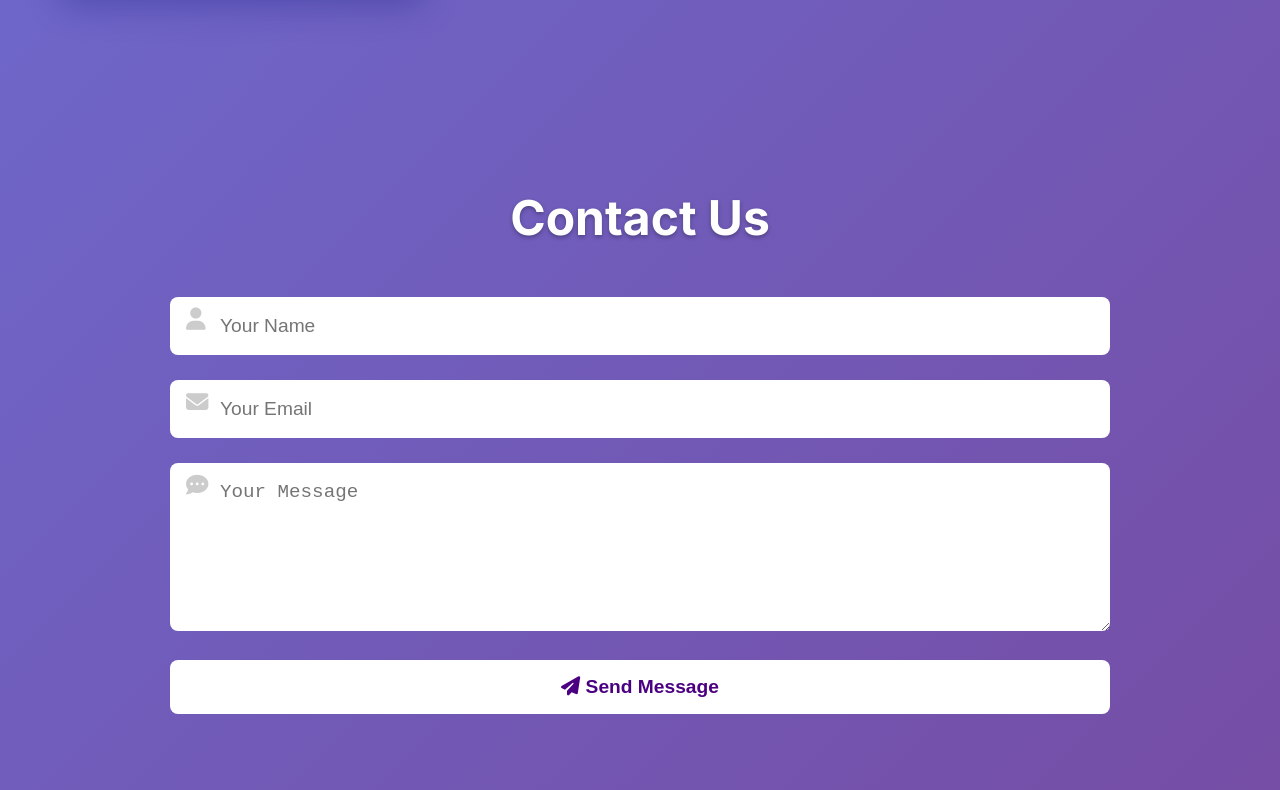
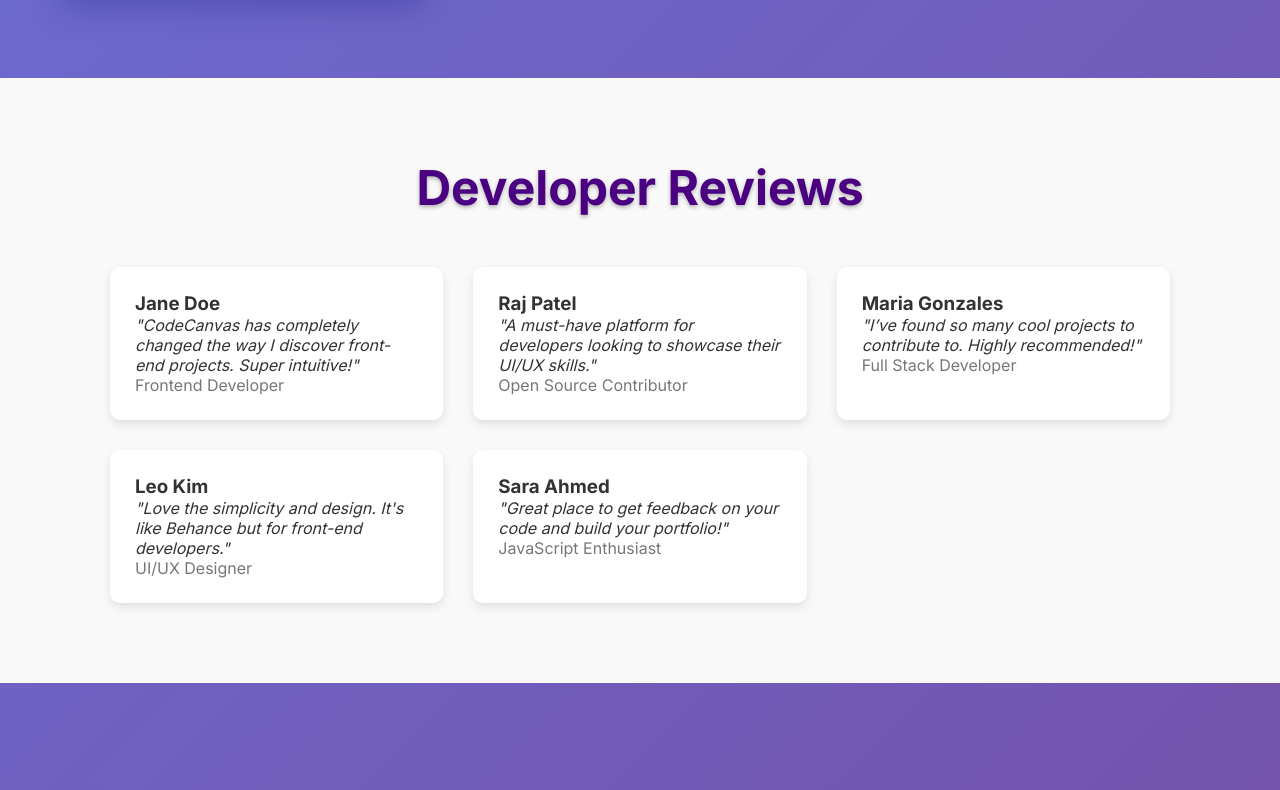
Before and after one commit to outs25/CodeCanvas--outs, a plain HTML site: page index.html in a window 1280 px wide. Shown: the part 1956-2746 px from the top of the page. Drawn offline with Linux system fonts and the light colour scheme.

Commit message:
Reviews page added

```diff
--- a/index.html
+++ b/index.html
@@ -1,4 +1,3 @@
-
 <!DOCTYPE html>
 <html lang="en">
 <head>
@@ -9,7 +8,6 @@
     <link href="https://fonts.googleapis.com/css2?family=Inter:wght@400;600;700&display=swap" rel="stylesheet">
     <link rel="stylesheet" href="style.css">
     <link rel="stylesheet" href="https://cdnjs.cloudflare.com/ajax/libs/font-awesome/6.4.0/css/all.min.css">
-
 </head>
 <body>
     <header class="header">
@@ -21,15 +19,14 @@
                     <a href="#" class="nav-link">Browse</a>
                     <a href="#" class="nav-link">Submit</a>
                     <a href="#" class="nav-link">About</a>
+                    <a href="#reviews" class="nav-link">Reviews</a>
                     <a href="#contact" class="nav-link">Contact Us</a>
-
                     <a href="https://github.com/yourusername/codecanvas" class="btn-primary" target="_blank">
                         <i class="fab fa-github"></i> GitHub
                     </a>
                     <button class="theme-toggle" id="darkModeToggle" aria-label="Toggle Theme">
                         <span id="themeIcon">🌙</span>
                     </button>
-
                 </nav>
             </div>
         </div>
@@ -87,43 +84,68 @@
                 </div>
             </div>
         </section>
-      <!--Contact us form-->
+
+        <!-- Developer Reviews Section -->
+        <section class="reviews-section" id="reviews" style="padding: 80px 0; background-color: #f9f9f9;">
+            <div class="container" style="max-width: 1100px; margin: 0 auto;">
+                <h2 class="section-title" style="text-align: center; font-size: 3rem; font-weight: bold; margin-bottom: 50px;color:#4b0082;">Developer Reviews</h2>
+                <div class="reviews-grid" style="display: grid; grid-template-columns: repeat(auto-fit, minmax(250px, 1fr)); gap: 30px;">
+                    <div class="review-card" style="background: white; padding: 25px; border-radius: 10px; box-shadow: 0 4px 10px rgba(0,0,0,0.1);">
+                        <h3>Jane Doe</h3>
+                        <p style="font-style: italic;">"CodeCanvas has completely changed the way I discover front-end projects. Super intuitive!"</p>
+                        <p style="color: #777;">Frontend Developer</p>
+                    </div>
+                    <div class="review-card" style="background: white; padding: 25px; border-radius: 10px; box-shadow: 0 4px 10px rgba(0,0,0,0.1);">
+                        <h3>Raj Patel</h3>
+                        <p style="font-style: italic;">"A must-have platform for developers looking to showcase their UI/UX skills."</p>
+                        <p style="color: #777;">Open Source Contributor</p>
+                    </div>
+                    <div class="review-card" style="background: white; padding: 25px; border-radius: 10px; box-shadow: 0 4px 10px rgba(0,0,0,0.1);">
+                        <h3>Maria Gonzales</h3>
+                        <p style="font-style: italic;">"I’ve found so many cool projects to contribute to. Highly recommended!"</p>
+                        <p style="color: #777;">Full Stack Developer</p>
+                    </div>
+                    <div class="review-card" style="background: white; padding: 25px; border-radius: 10px; box-shadow: 0 4px 10px rgba(0,0,0,0.1);">
+                        <h3>Leo Kim</h3>
+                        <p style="font-style: italic;">"Love the simplicity and design. It's like Behance but for front-end developers."</p>
+                        <p style="color: #777;">UI/UX Designer</p>
+                    </div>
+                    <div class="review-card" style="background: white; padding: 25px; border-radius: 10px; box-shadow: 0 4px 10px rgba(0,0,0,0.1);">
+                        <h3>Sara Ahmed</h3>
+                        <p style="font-style: italic;">"Great place to get feedback on your code and build your portfolio!"</p>
+                        <p style="color: #777;">JavaScript Enthusiast</p>
+                    </div>
+                </div>
+            </div>
+        </section>
+
+        <!-- Contact Us Section -->
         <section class="contact-section" id="contact" style="padding: 80px 0;  color: white;">
             <div class="container" style="max-width: 1000px; margin: 0 auto; padding: 30px;">
                 <h2 class="section-title" style="font-size: 3rem; text-align: center; margin-bottom: 50px; font-weight: bold;">Contact Us</h2>
-
                 <form id="contact-form" onsubmit="return validateForm()" style="display: flex; flex-direction: column; gap: 25px;">
-
                     <div style="position: relative;">
                         <i class="fas fa-user" style="position: absolute; top: 16px; left: 16px; color: #ccc; font-size: 1.4rem; animation: bounce 2s infinite;"></i>
                         <input type="text" id="name" placeholder="Your Name" required
                             style="padding: 18px 18px 18px 50px; font-size: 1.2rem; width: 100%; border: none; border-radius: 8px;">
                     </div>
-
                     <div style="position: relative;">
                         <i class="fas fa-envelope" style="position: absolute; top: 16px; left: 16px; color: #ccc; font-size: 1.4rem; animation: bounce 2s infinite;"></i>
                         <input type="email" id="email" placeholder="Your Email" required
                             style="padding: 18px 18px 18px 50px; font-size: 1.2rem; width: 100%; border: none; border-radius: 8px;">
                     </div>
-
                     <div style="position: relative;">
                         <i class="fas fa-comment-dots" style="position: absolute; top: 16px; left: 16px; color: #ccc; font-size: 1.4rem; animation: bounce 2s infinite;"></i>
                         <textarea id="message" rows="6" placeholder="Your Message" required
                             style="padding: 18px 18px 18px 50px; font-size: 1.2rem; width: 100%; border: none; border-radius: 8px;"></textarea>
                     </div>
-
                     <button type="submit" style="padding: 16px; background-color: #ffffff; color: #4b0082; border: none; border-radius: 8px; font-size: 1.2rem; font-weight: bold; cursor: pointer;">
                         <i class="fas fa-paper-plane"></i> Send Message
                     </button>
                 </form>
-
                 <div id="form-status" style="text-align: center; margin-top: 30px; font-size: 1.2rem; display: none;">✅ Message sent successfully!</div>
             </div>
         </section>
-
-
-
-
     </main>
 
     <footer class="footer">
@@ -132,7 +154,7 @@
             <p>Built with ❤️ for showcasing amazing front-end projects</p>
         </div>
     </footer>
+
     <script src="script.js"></script>
-
-
 </body>
+</html>
```
Lines whose indentation alone changed are shown as unchanged.
